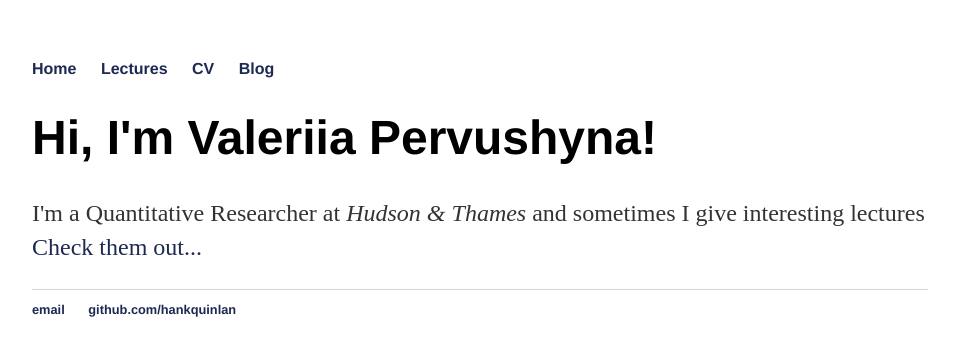
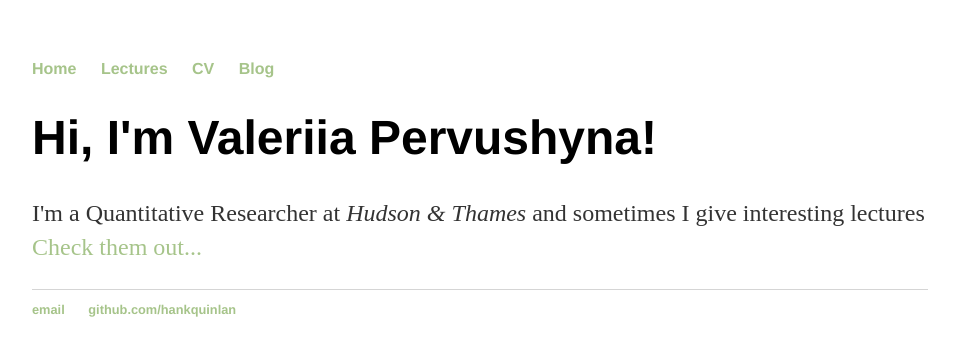
Before and after one commit to vlrie/vlrie.github.io, a Jekyll site: the page built from index.html, in a window 1280 px wide. Shown: the top 356 px of the page, without its empty margins (160-1115 px from the left). Built offline with Jekyll 4.4.1, drawn with Linux system fonts in a browser that asks for light colours.

Commit message:
Color palette change

```diff
--- a/css/main.css
+++ b/css/main.css
@@ -15,7 +15,7 @@ nav ul li, footer ul li {
 }
 a {
     text-decoration: none;
-    color: #1D2951;
+    color: #A6C48A;
 }
 a:hover {
     text-decoration: underline;
```
